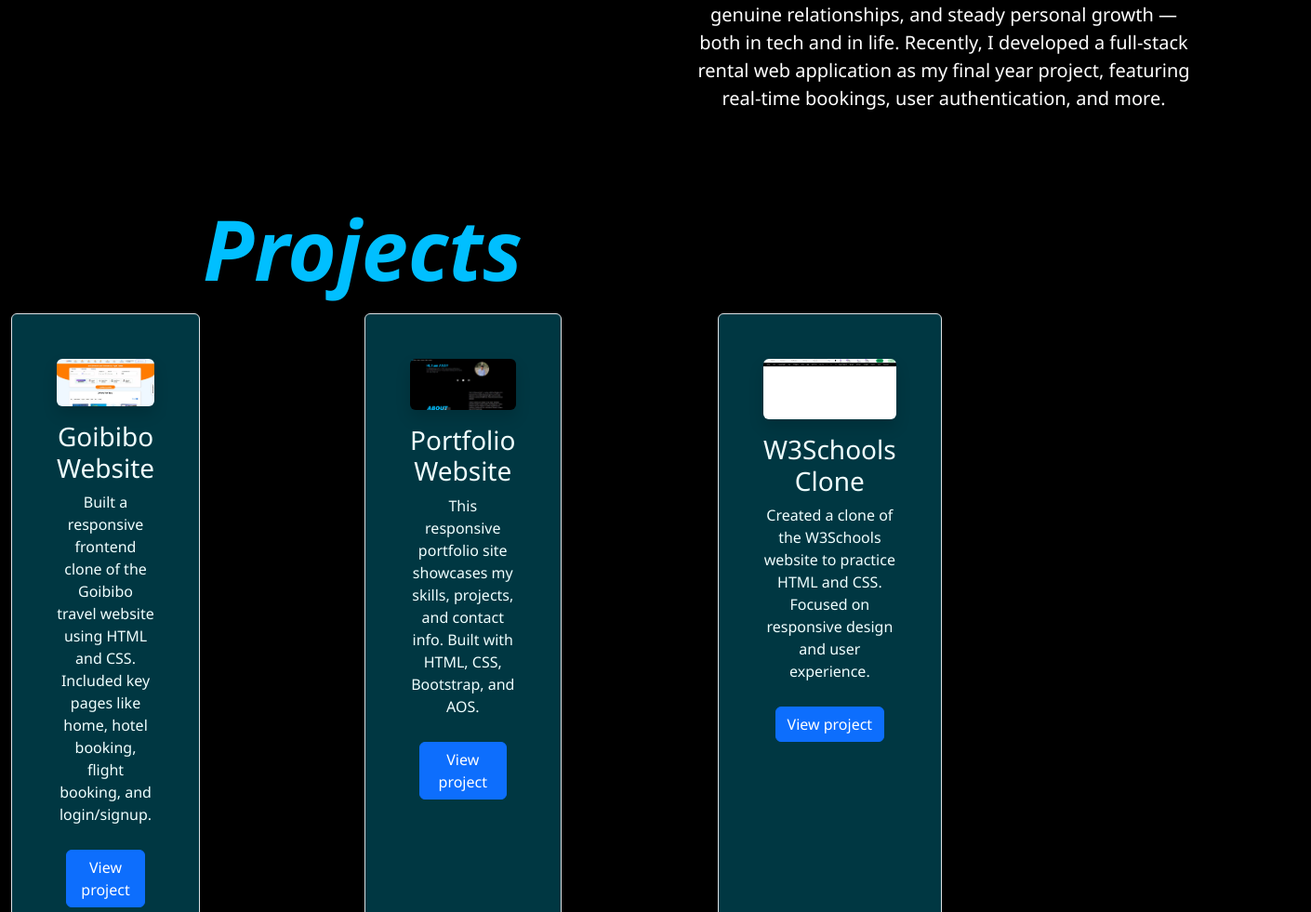
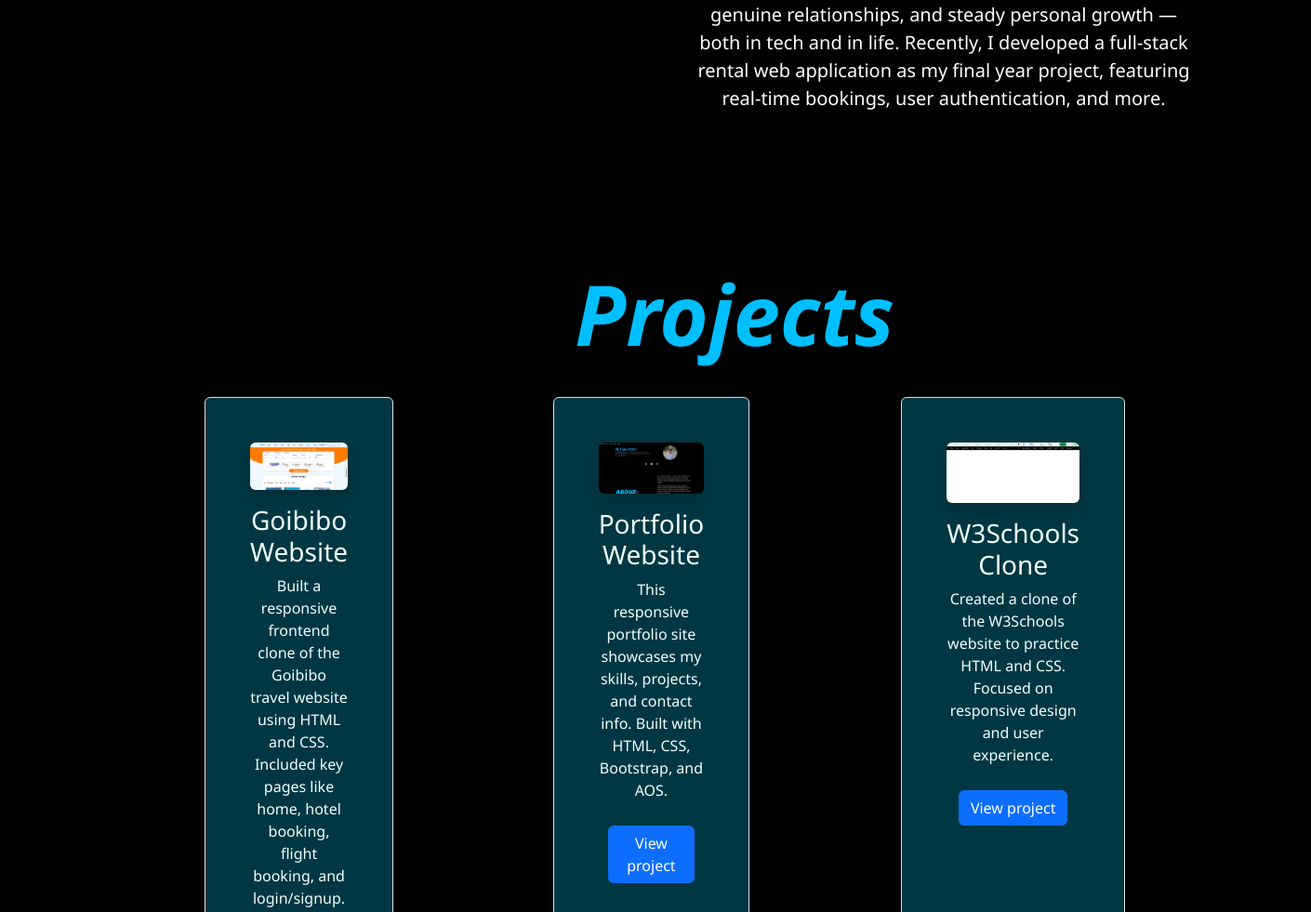
Before and after one commit to ansifmk/portfolio, a plain HTML site: page index.html in a window 1280 px wide. Shown: the part 1101-2082 px from the top of the page at 93% size, 1410 px wide, since content can reach past the window. Drawn offline with nearby package versions, Linux system fonts and the light colour scheme.

Commit message:
first commit

```diff
--- a/index.css
+++ b/index.css
@@ -86,7 +86,7 @@
     color: #00bfff;
     position: relative;
     top: 80px;
-    left: -250px;
+    left: -50px;
     font-weight: bold;
     font-size: 90px;
     font-style: italic;
@@ -140,7 +140,7 @@
       color: #00bfff;
     position: relative;
     top: 200px;
-    left: -350px;
+    left: -50px;
     font-weight: bold;
     font-size: 90px;
     font-style: italic;
@@ -170,3 +170,14 @@
     color: #ffffff;
     background-color: #080202;
 }
+#prjs{
+    position: relative;
+    left: 200px;
+    display: flex;
+    flex-wrap: wrap;
+    justify-content: center;
+    gap: 20px;
+    margin-top: 50px;
+    padding: 20px;
+    background-color: rgba(0, 0, 0, 0.8);
+}
--- a/index.html
+++ b/index.html
@@ -106,7 +106,7 @@
     </section>
 
     <section class="py-5 w-100">
-      <div id="prjs" class="container text-center">
+      <div id="prjs" class="container text-center display-flex flex-column align-items-center">
         <h1 class="proj text-center mb-3 ">Projects</h1>
         <div class="row g-4 justify-content-center">
           <div class="col-12 col-md-6 col-lg-4 d-flex align-items-stretch">
```
